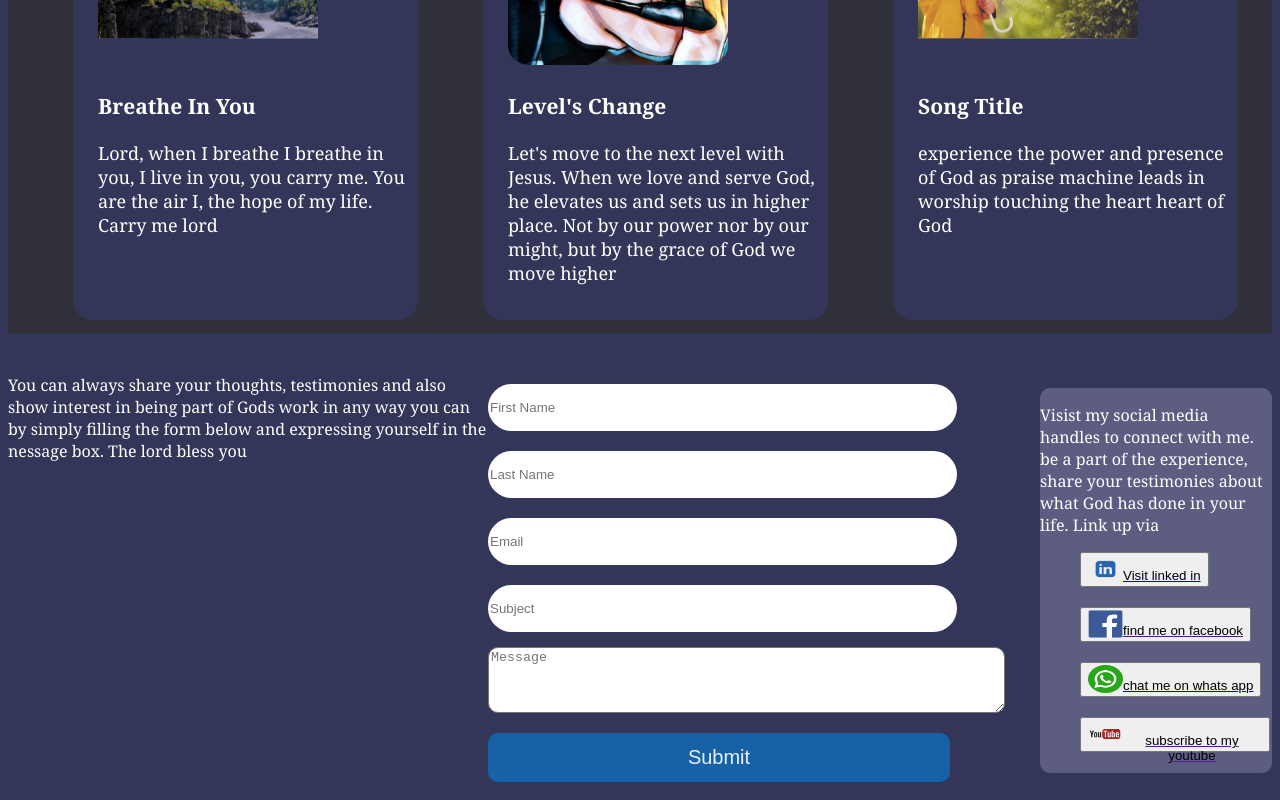
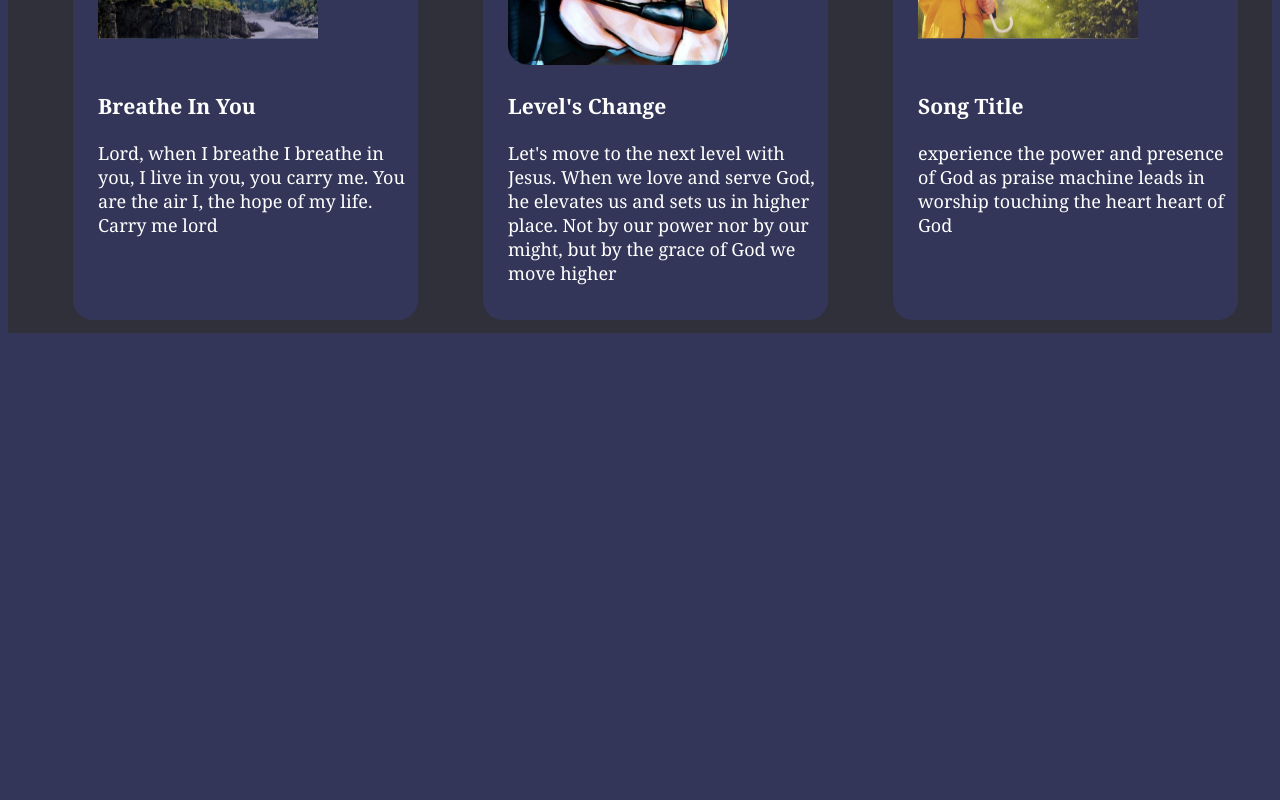
Before and after one commit to LordNedStark1/Prais-Machine-Music, a React (Create React App) app: page / in a window 1280 px wide. Shown: the part 1423-2223 px from the top of the page. After the commit the page ends 1764 px from the top, so only its background shows below. Built offline with nearby package versions, Linux system fonts and the light colour scheme.

Commit message:
stopped editing to read, worked on contact info but commented it out

```diff
--- a/src/components/LandingPage/LandingPage.css
+++ b/src/components/LandingPage/LandingPage.css
@@ -61,6 +61,7 @@
     background-image: url('../../assets/images/african-woman-singing-while-listening-music-headphones-isolated-grey-background-copy-space_613652-440-veed-remove-background.png');
     background-repeat: no-repeat;
 }
+
 
 .play-now-button{
     background-color: #1762A7;
@@ -198,6 +199,9 @@
     list-style: none;
     margin-bottom: 20px;
     width: 190px;
+}
+.other-contact-links P{
+   margin-left: 12px;
 }
 .icon-image{
     height: 28px;
--- a/src/components/LandingPage/LandingPage.jsx
+++ b/src/components/LandingPage/LandingPage.jsx
@@ -51,8 +51,8 @@ const LandingPage = () => {
   const contactInfo = () =>{
     return (
       <div className='contact-info' id='contact-info'>
+        <div className="form-div">
         <p> You can always share your thoughts, testimonies and also show interest in being part of Gods work in any way you can by simply filling the form below and expressing yourself in the nessage box. The lord bless you</p>
-        <div className="form-div">
         <form onSubmit={onEmailSubmit}>
           <input
           type='text'
@@ -104,13 +104,13 @@ const LandingPage = () => {
               <a href="https://www.linkedin.com/in/osisiogu-augustus-964b23279/" target='_blank'><button className='icon-image-button'><img className='icon-image' src={linkedInIcon} alt=''/><p>Visit linked in</p></button></a>
             </li>
             <li>
-              <a href=""><button className='icon-image-button'><img className='icon-image' src={faceBookIcon} alt=''/><p>find me on facebook </p></button></a>
+              <a href="https://facebook.com"><button className='icon-image-button'><img className='icon-image' src={faceBookIcon} alt=''/><p>find me on facebook </p></button></a>
              </li>
             <li>
               <a href="+234 701 369 6506"><button className='icon-image-button'><img className='icon-image' src={whatsAppIcon} alt=''/><p className='icon-ptag'> chat me on whats app</p></button></a>
             </li>
             <li>
-              <a href=""><button className='icon-image-button'><img className='icon-image' src={youtubeIcon} alt=''/><p>subscribe to my youtube</p></button></a>
+              <a href="https://youtube.com"><button className='icon-image-button'><img className='icon-image' src={youtubeIcon} alt=''/><p>subscribe to my youtube</p></button></a>
             </li>
           </ul>
         </div>
@@ -118,9 +118,6 @@ const LandingPage = () => {
     )
   }
 
-          // href='https://audiomack.com/praisemachinemusic-1/album/nextlevel-1'
-          // href= 'https://audiomack.com/praisemachinemusic-1/song/breathe-in-you'
-          // href='https://audiomack.com/praisemachinemusic-1/song/eleojo'
   return (
     <div className='main-container'>
 
@@ -171,7 +168,7 @@ const LandingPage = () => {
         </div>
      </div>
      <div className='contact-info-main-container'>
-      {contactInfo()}
+      {/* {contactInfo()} */}
      </div>
     </div>
   )
```
